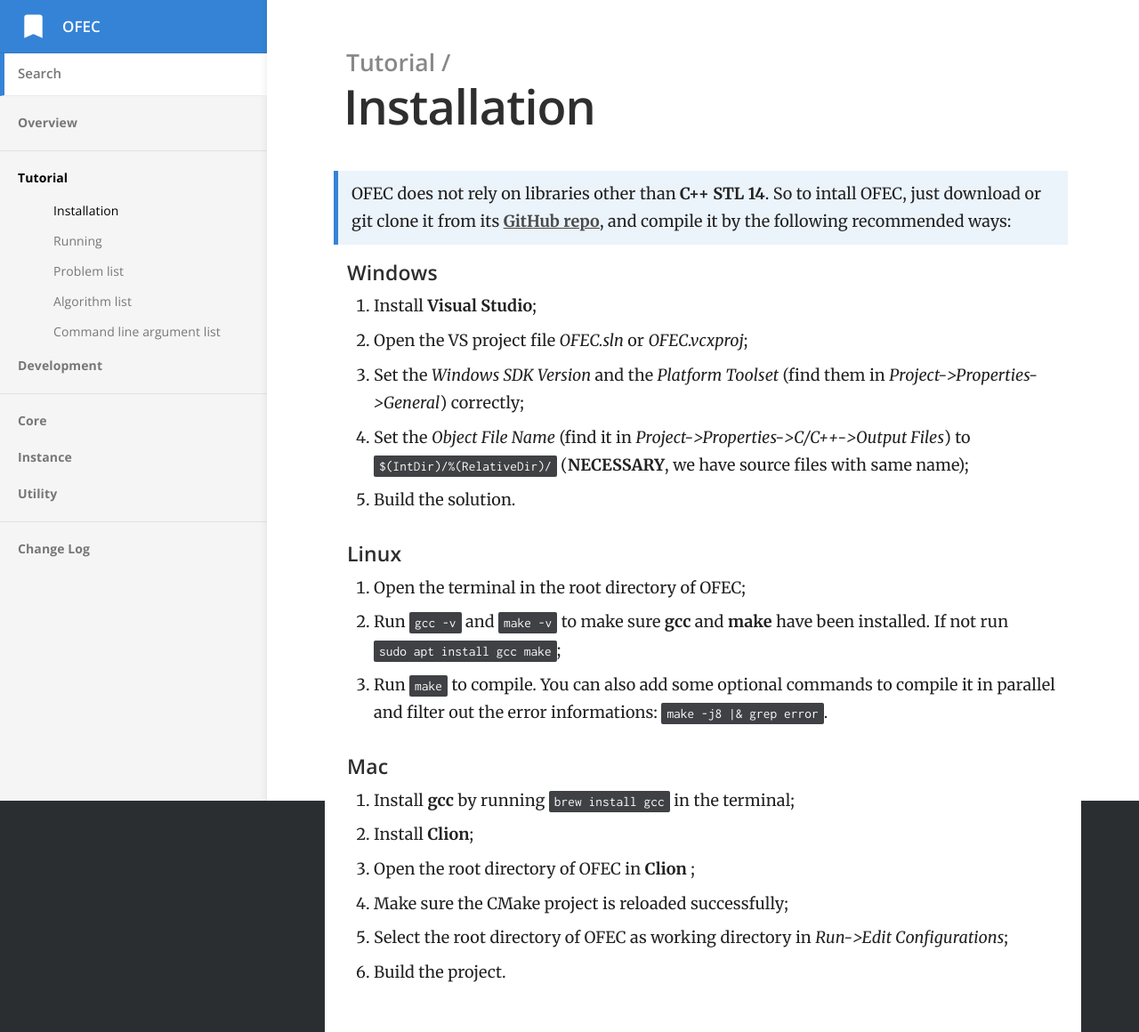
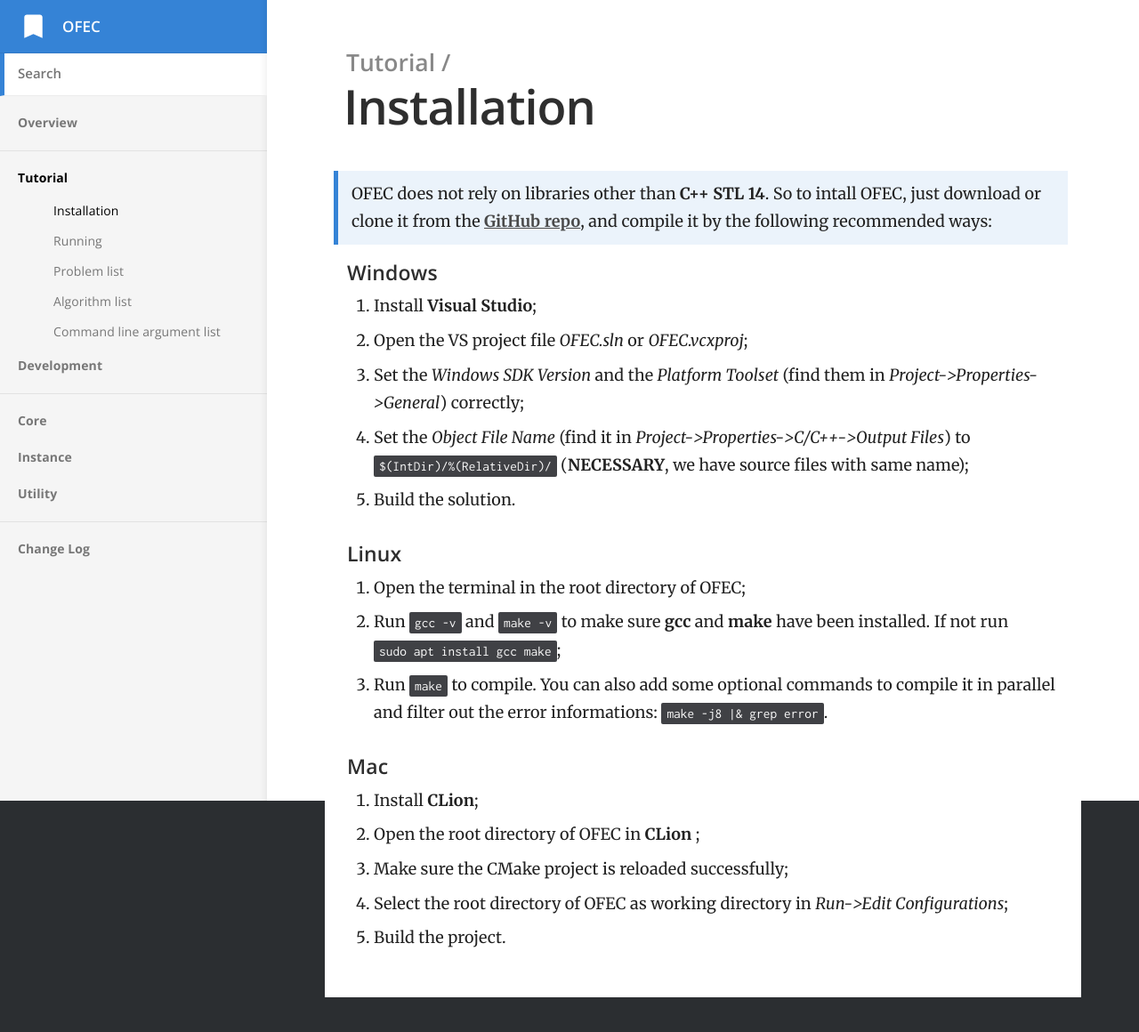
Before and after one commit to Changhe160/OFEC_Alpha_doc, a Jekyll site: the page built from _tutorials/Tutorial/installation.md, in a window 1280 px wide. Shown: the whole page at 89% size. Built offline with Jekyll 4.4.1, drawn with Linux system fonts in a browser that asks for light colours; after the commit the page ends 1121 px from its top, so only the background shows below that.

Commit message:
A minor change in tutorial/installation

```diff
--- a/_tutorials/Tutorial/installation.md
+++ b/_tutorials/Tutorial/installation.md
@@ -4,7 +4,7 @@ category: Tutorial
 order: 1
 ---
 
->OFEC does not rely on libraries other than **C++ STL 14**. So to intall OFEC, just download or git clone it from its [**GitHub repo**](https://github.com/Changhe160/OFEC_Alpha), and compile it by the following recommended ways:
+>OFEC does not rely on libraries other than **C++ STL 14**. So to intall OFEC, just download or clone it from the [**GitHub repo**](https://github.com/Changhe160/OFEC_Alpha), and compile it by the following recommended ways:
 
 #### Windows
 
@@ -23,9 +23,8 @@ order: 1
 
 #### Mac
 
-1. Install **gcc** by running `brew install gcc` in the terminal;
-1. Install **Clion**;
-1. Open the root directory of OFEC in **Clion** ;
+1. Install **CLion**;
+1. Open the root directory of OFEC in **CLion** ;
 1. Make sure the CMake project is reloaded successfully;
 1. Select the root directory of OFEC as working directory in *Run->Edit Configurations*;
 1. Build the project.
```
